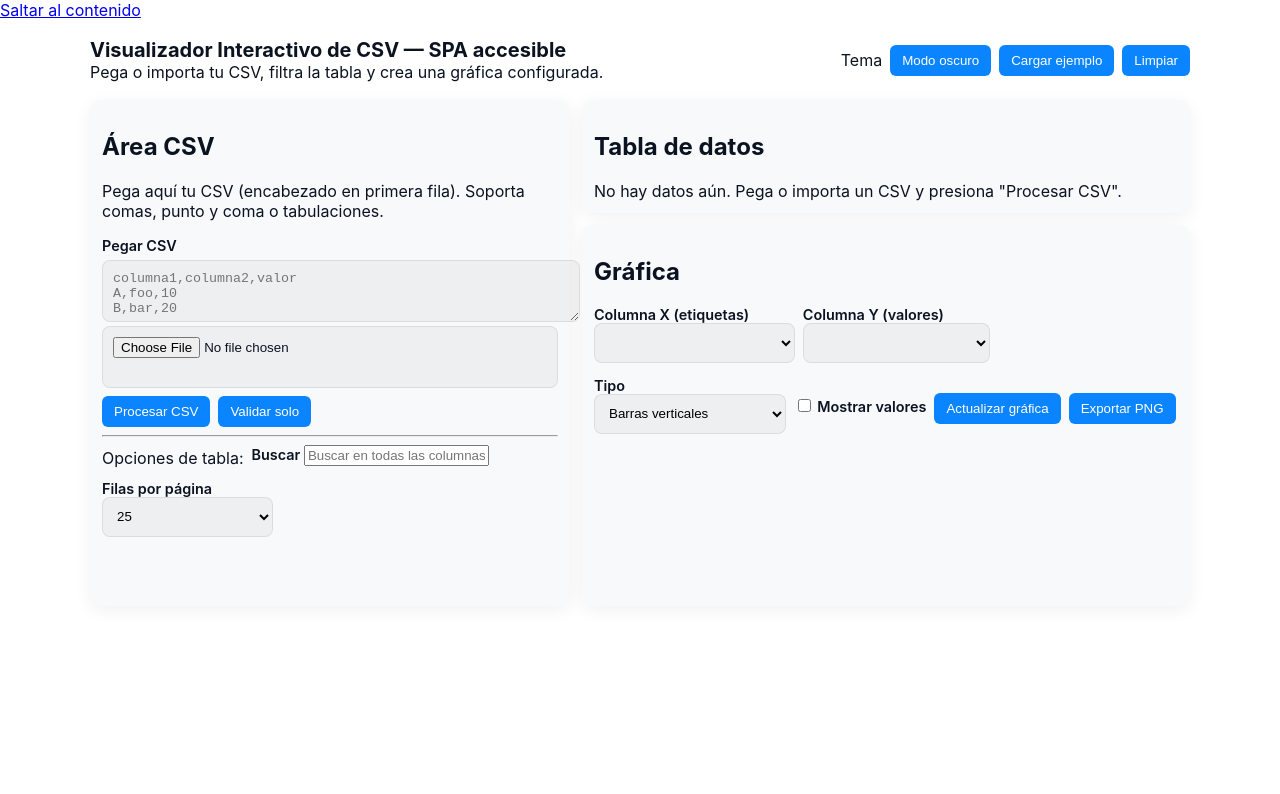
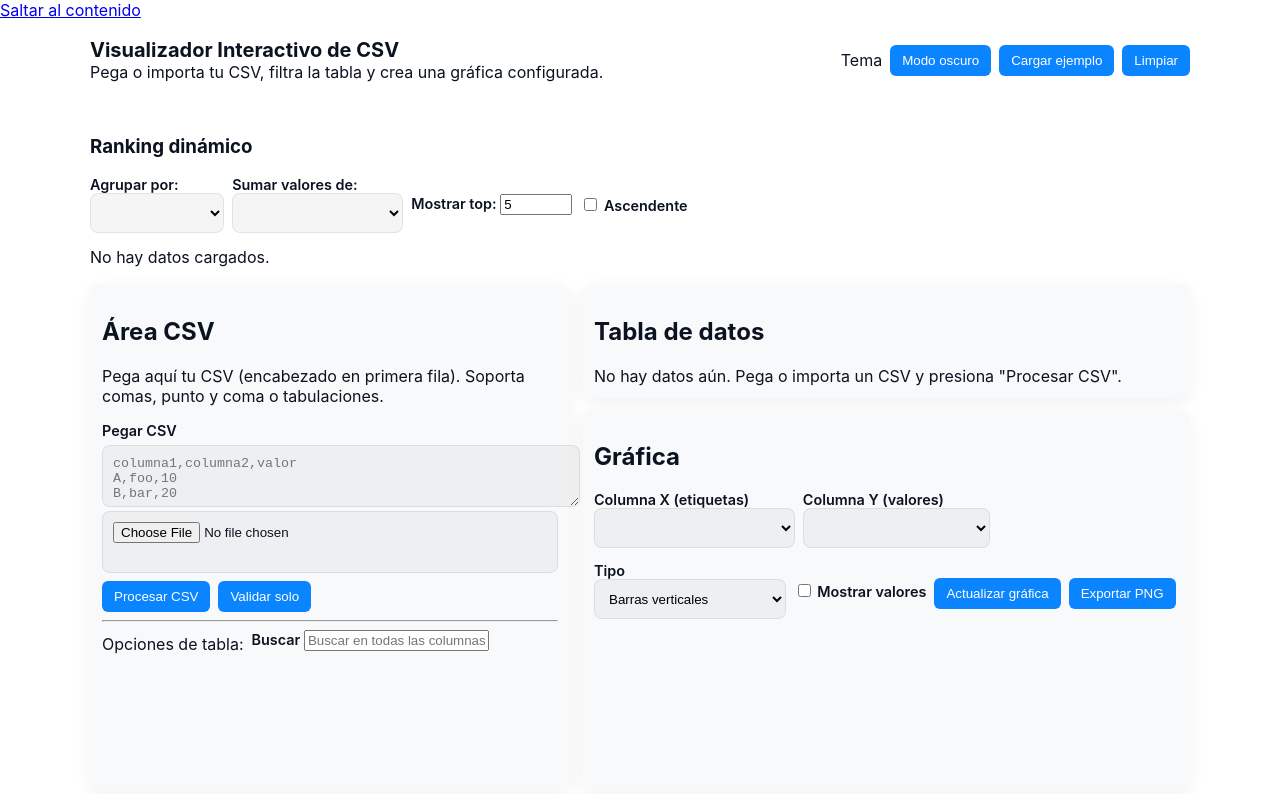
Before and after one commit to BlowmindFeels/Visualizador-de-csv, a plain HTML site: page index.html in a window 1280 px wide. Drawn offline with nearby package versions, Linux system fonts and the light colour scheme.

Commit message:
index.html

```diff
--- a/index.html
+++ b/index.html
@@ -12,7 +12,7 @@
   <div class="container" id="main">
     <header>
       <div>
-        <h1>Visualizador Interactivo de CSV — SPA accesible</h1>
+        <h1>Visualizador Interactivo de CSV</h1>
         <div class="muted">Pega o importa tu CSV, filtra la tabla y crea una gráfica configurada.</div>
       </div>
       <div class="controls" aria-hidden="false">
@@ -23,8 +23,28 @@
       </div>
     </header>
 
+    <div id="statsContainer" style="margin-top:16px;">
+      <h3>Ranking dinámico</h3>
+    <div style="display:flex;flex-wrap:wrap;gap:8px;align-items:center;margin-bottom:8px;">
+      <label>Agrupar por:
+    <select id="rankingGroup"></select>
+      </label>
+    <label>Sumar valores de:
+      <select id="rankingValue"></select>
+    </label>
+    <label>Mostrar top:
+      <input id="rankingTop" type="number" min="1" value="5" style="width:64px;" />
+    </label>
+    <label>
+      <input id="rankingOrder" type="checkbox" /> Ascendente
+    </label>
+  </div>
+  <div id="ranking"><div class="muted">No hay datos cargados.</div></div>
+</div>
+
+
     <section class="grid">
-      <!-- Columna izquierda -->
+
       <div class="card" role="region" aria-labelledby="inputTitle">
         <h2 id="inputTitle">Área CSV</h2>
         <p class="muted">Pega aquí tu CSV (encabezado en primera fila). Soporta comas, punto y coma o tabulaciones.</p>
@@ -45,17 +65,10 @@
         <div id="tableActions" class="row">
           <div class="muted">Opciones de tabla:</div>
           <label class="small">Buscar <input id="globalFilter" class="small" placeholder="Buscar en todas las columnas" /></label>
-          <label class="small">Filas por página
-            <select id="pageSize">
-              <option>10</option>
-              <option selected>25</option>
-              <option>50</option>
-            </select>
-          </label>
         </div>
       </div>
 
-      <!-- Columna derecha -->
+
       <div class="right-col">
         <div class="card table-wrap" role="region" aria-labelledby="tableTitle">
           <h2 id="tableTitle">Tabla de datos</h2>
```
